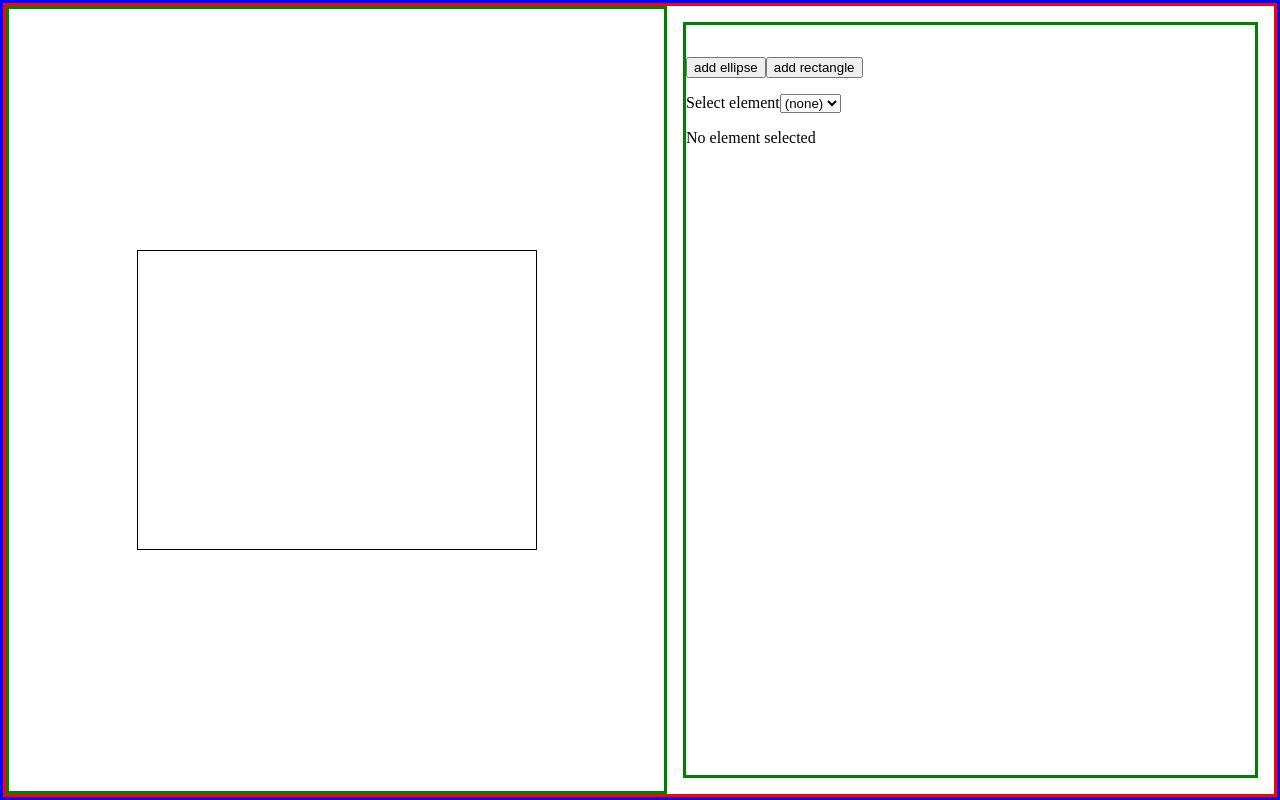
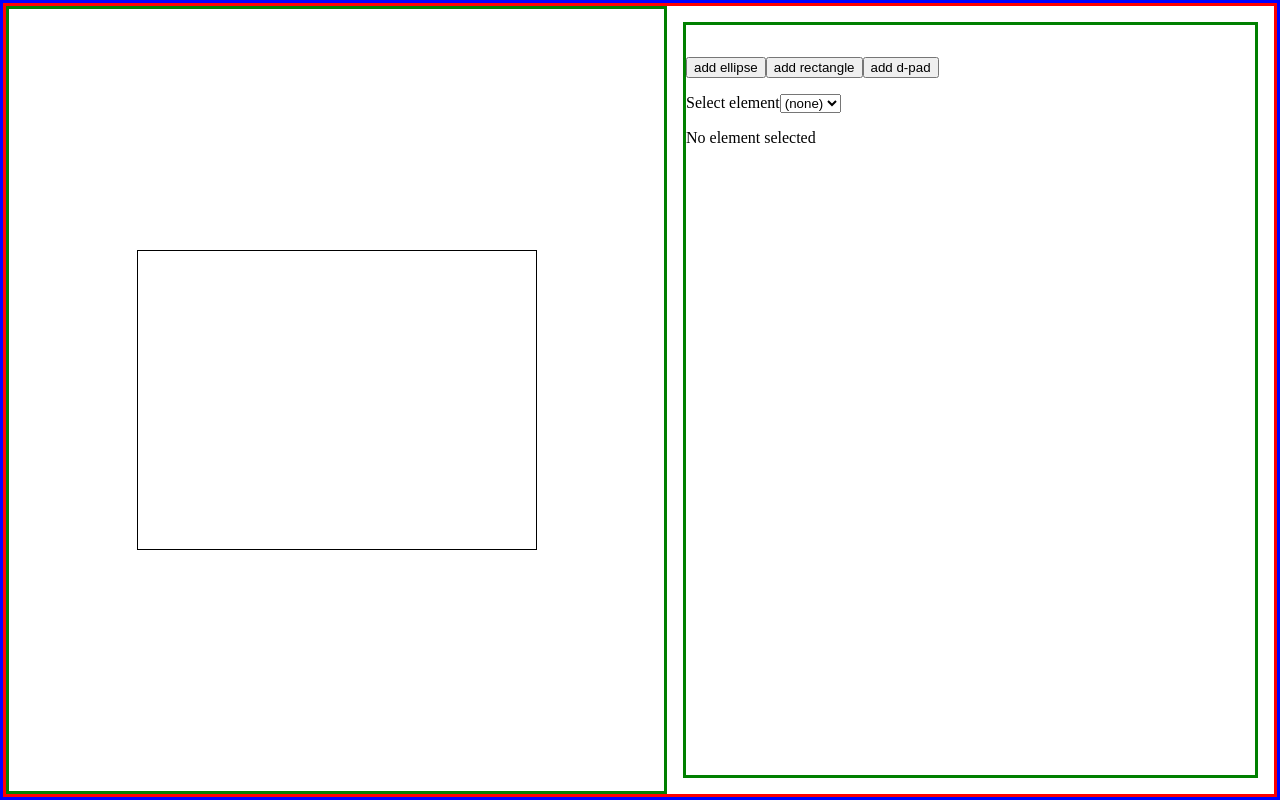
Before and after one commit to benpachi/inputs, a React (Vite) app: page / in a window 1280 px wide. Built offline with nearby package versions, Linux system fonts and the light colour scheme.

Commit message:
Add d-pad shape

```diff
--- a/src/config/Config.tsx
+++ b/src/config/Config.tsx
@@ -28,6 +28,7 @@ const Config = () => {
         <div className="flexrow" style={{justifyContent: 'start'}}>
           <button onClick={() => setSelectedID(addElement({id: crypto.randomUUID(), name: "Ellipse", type: "ellipse", ...DEFAULT_ELEMENT}))}>add ellipse</button>
           <button onClick={() => setSelectedID(addElement({id: crypto.randomUUID(), name: "Rectangle", type: "rectangle", ...DEFAULT_ELEMENT}))}>add rectangle</button>
+          <button onClick={() => setSelectedID(addElement({id: crypto.randomUUID(), name: "D-pad", type: "d-pad", ...DEFAULT_ELEMENT}))}>add d-pad</button>
         </div>
         <div className="flexrow" style={{justifyContent: 'start'}}>
           <label htmlFor="elementSelector">Select element </label>
--- a/src/interface/display-item.ts
+++ b/src/interface/display-item.ts
@@ -9,7 +9,7 @@ export interface DisplayItem {
   strokeWidth: number,
   fillColor: string,
   strokeColor: string,
-  type: "ellipse" | "rectangle";
+  type: "ellipse" | "rectangle" | "d-pad";
 }
 
 export function getPath(item: DisplayItem) {
@@ -24,5 +24,12 @@ export function getPath(item: DisplayItem) {
       `L ${item.width} ${item.height} ` +
       `L 0 ${item.height}` +
       `L 0 0 Z`
+    case ("d-pad"):
+      return `M 0 0` +
+      `L ${item.width} 0 ` +
+      `L ${item.width} ${item.height - (item.width/2)} ` +
+      `L ${item.width/2} ${item.height} ` +
+      `L 0 ${item.height - (item.width/2)} ` +
+      `L 0 0 Z`
   }
 }
```
